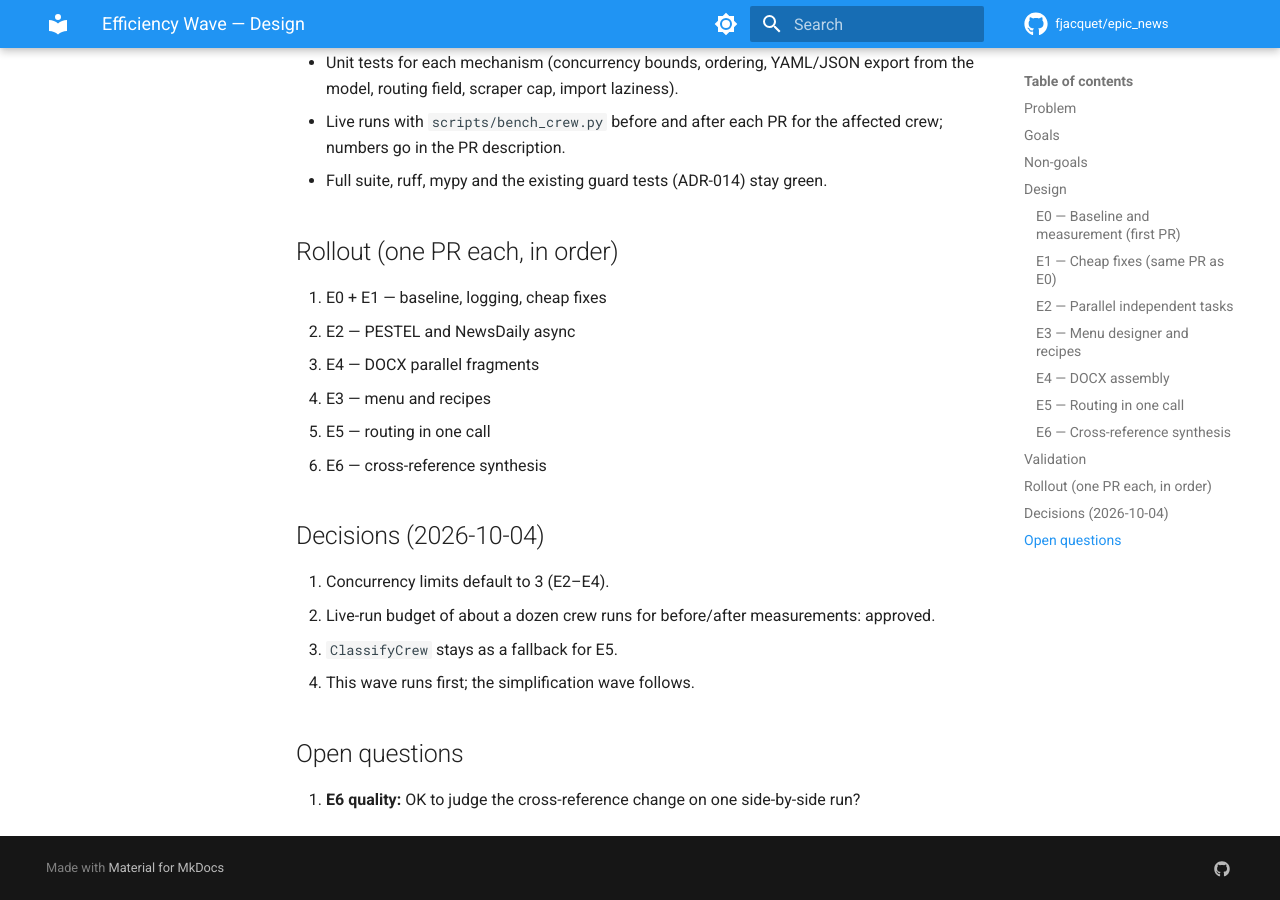
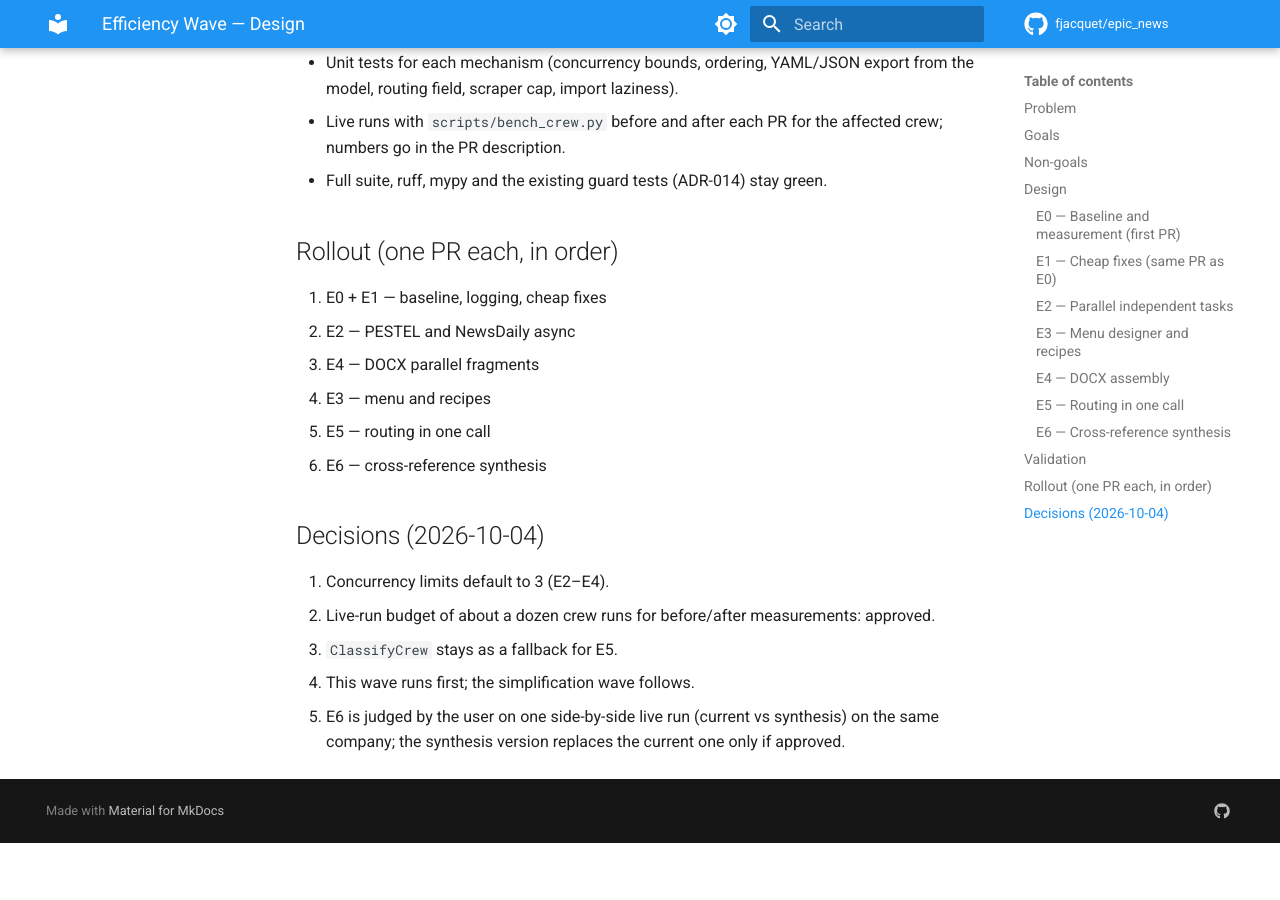
Before and after one commit to fjacquet/epic_news, an MkDocs documentation site: the page built from docs/superpowers/specs/2026-10-04-efficiency-wave-design.md, in a window 1280 px wide and 900 px high, scrolled down 3231 px. Built offline with MkDocs 1.6.1 and Material for MkDocs 9.7.7, drawn with Linux system fonts in a browser that asks for light colours; comment, search, counter and statistics services are not loaded; after the commit the page ends 4074 px from its top, so only the background shows below that; some of the changed text lies outside the part shown.

Commit message:
docs(specs): approve efficiency and simplification wave designs
Co-Authored-By: Claude Opus 5.5 <noreply@anthropic.com>
Claude-Session: https://claude.ai/code/session_018QNoTDtJL1CBKLZyD8jDzP

```diff
--- a/docs/superpowers/specs/2026-10-04-efficiency-wave-design.md
+++ b/docs/superpowers/specs/2026-10-04-efficiency-wave-design.md
@@ -1,7 +1,7 @@
 # Efficiency Wave — Design
 
 **Date:** 2026-10-04
-**Status:** Draft — for review
+**Status:** Approved for planning
 **Source:** codebase audit 2026-10-04 (efficiency section), re-measured on `main` at `649e877`
 
 ## Problem
@@ -136,7 +136,5 @@ comparison of one live OSINT run, reviewed by the user, plus token numbers.
 2. Live-run budget of about a dozen crew runs for before/after measurements: approved.
 3. `ClassifyCrew` stays as a fallback for E5.
 4. This wave runs first; the simplification wave follows.
-
-## Open questions
-
-1. **E6 quality:** OK to judge the cross-reference change on one side-by-side run?
+5. E6 is judged by the user on one side-by-side live run (current vs synthesis) on the
+   same company; the synthesis version replaces the current one only if approved.
```
Also changed, not shown: docs/superpowers/specs/2026-10-04-simplification-wave-design.md (+1 -1 lines).
